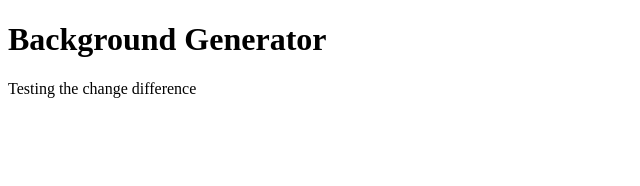
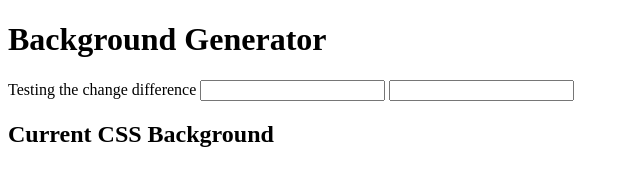
Before and after one commit to rikki0405/Background-Generator, a plain HTML site: page index.html in a window 1280 px wide. Shown: the whole page, without its empty margins (0-640 px from the left). Drawn offline with Linux system fonts and the light colour scheme.

Commit message:
updating html

```diff
--- a/index.html
+++ b/index.html
@@ -5,8 +5,15 @@
 	<meta name="viewport" content="width=device-width, initial-scale=1">
 	<title>Background Generator </title>
 </head>
-<body>
+<body id="gradient">
 	<h1>Background Generator</h1>
 	Testing the change difference
+
+	<input class="color1" type="">
+	<input class="color2" type="">
+
+	<h2>Current CSS Background</h2>
+	<h3></h3>
+	<script type="text/javascript">
 </body>
 </html>
```
